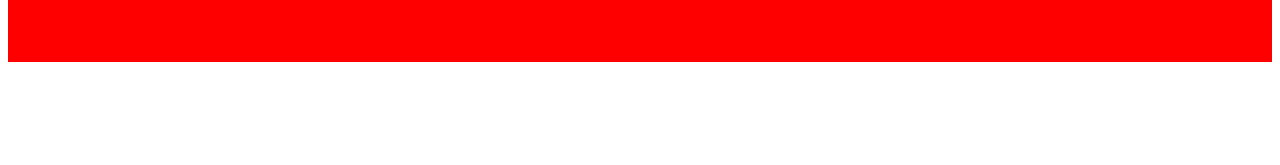
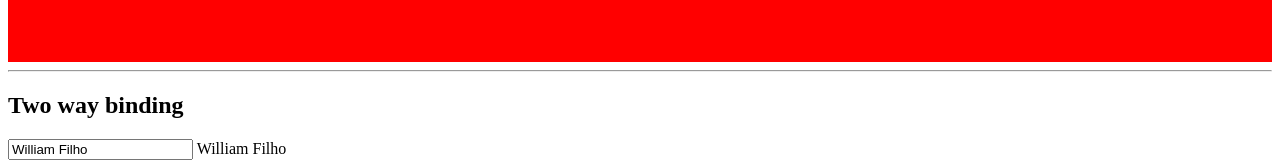
Before and after one commit to WilliamFilh0/Projeto01-Angular, an Angular app: page / in a window 1280 px wide. Shown: the part 1119-1284 px from the top of the page. Before the commit the page ends 1189 px from the top, so only its background shows below. Built offline with nearby package versions, Linux system fonts and the light colour scheme.

Commit message:
Adcionando  Two way binding

```diff
--- a/src/app/components/template/template-bindi/template-bindi.html
+++ b/src/app/components/template/template-bindi/template-bindi.html
@@ -33,3 +33,9 @@
   style="background-color: red; height: 200px; margin-top: 10px"
   (mousemove)="onMouseMove($event)"
 ></div>
+
+<hr />
+<h2>Two way binding</h2>
+<input [(ngModel)]="name" type="text" />
+
+{{ name }}
--- a/src/app/components/template/template-bindi/template-bindi.ts
+++ b/src/app/components/template/template-bindi/template-bindi.ts
@@ -1,9 +1,10 @@
 import { CommonModule } from '@angular/common';
 import { Component } from '@angular/core';
+import { FormsModule } from '@angular/forms';
 
 @Component({
   selector: 'app-template-bindi',
-  imports: [CommonModule],
+  imports: [CommonModule, FormsModule],
   templateUrl: './template-bindi.html',
   styleUrl: './template-bindi.scss',
 })
```
